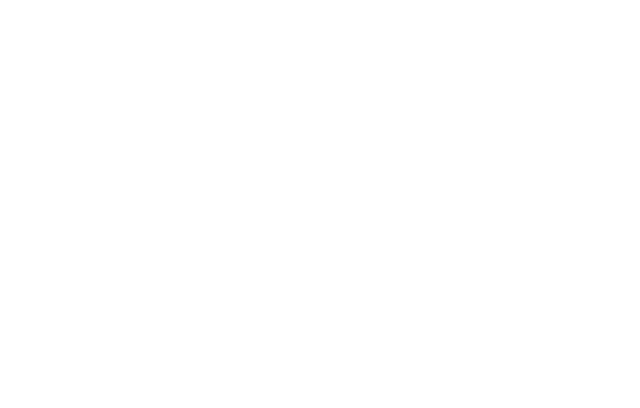
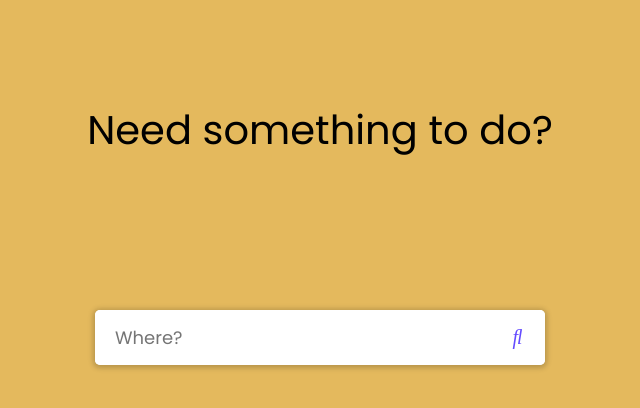
Before and after one commit to mariyasetko/something-to-do, a plain HTML site: page index.html in a window 1280 px wide. Shown: the whole page, without its empty margins (320-960 px from the left). Drawn offline with Linux system fonts and the light colour scheme.

Commit message:
index and style updated on homepage

```diff
--- a/assets/css/style.css
+++ b/assets/css/style.css
@@ -0,0 +1,97 @@
+@import url('https://fonts.googleapis.com/css2?family=Poppins:wght@200;300;400;500;600;700&display=swap');
+*{
+  margin: 0;
+  padding: 0;
+  box-sizing: border-box;
+  font-family: 'Poppins', sans-serif;
+}
+
+body{
+  background: #e4b95d;
+  padding: 0 20px;
+}
+
+::selection{
+  color: #fff;
+  background: #664AFF;
+}
+
+.wrapper{
+  max-width: 450px;
+  margin: 150px auto;
+}
+
+.wrapper .search-input{
+  background: #fff;
+  width: 100%;
+  border-radius: 5px;
+  position: relative;
+  box-shadow: 0px 1px 5px 3px rgba(0,0,0,0.12);
+}
+
+.search-input input{
+  height: 55px;
+  width: 100%;
+  outline: none;
+  border: none;
+  border-radius: 5px;
+  padding: 0 30px 0 20px;
+  font-size: 18px;
+  box-shadow: 0px 1px 5px rgba(0,0,0,0.1);
+}
+
+.search-input.active input{
+  border-radius: 5px 5px 0 0;
+}
+
+.search-input .autocom-box{
+  padding: 0;
+  opacity: 0;
+  pointer-events: none;
+  max-height: 280px;
+  overflow-y: auto;
+}
+
+.search-input.active .autocom-box{
+  padding: 10px 8px;
+  opacity: 1;
+  pointer-events: auto;
+}
+
+.autocom-box li{
+  list-style: none;
+  padding: 8px 12px;
+  display: none;
+  width: 100%;
+  cursor: default;
+  border-radius: 3px;
+}
+
+.search-input.active .autocom-box li{
+  display: block;
+}
+.autocom-box li:hover{
+  background: #efefef;
+}
+
+.search-input .icon{
+  position: absolute;
+  right: 0px;
+  top: 0px;
+  height: 55px;
+  width: 55px;
+  text-align: center;
+  line-height: 55px;
+  font-size: 20px;
+  color: #644bff;
+  cursor: pointer;
+}
+
+header {
+    position: relative;
+    padding-top: 100px;
+    top: 50%;
+    width: 100%;
+    text-align: center;
+    font-size: 40px;
+};
--- a/index.html
+++ b/index.html
@@ -4,14 +4,31 @@
     <meta charset="UTF-8" />
     <meta name="viewport" content="width=device-width, initial-scale=1.0" />
     <meta http-equiv="X-UA-Compatible" content="ie=edge" />
+
+    <link href="https://cdnjs.cloudflare.com/ajax/libs/font-awesome/4.7.0/css/font-awesome.css" rel="stylesheet">
+
+    <link rel="stylesheet" href="./assets/css/style.css"/>
+
     <title>Something To Do</title>
-    <link rel="stylesheet" href="./assets/css/style.css" />
+    <link rel="favicon" type="favicon" src="assets/images/favicon.ico"/>
+
   </head>
+
   <body>
 
     <header>
-        <h1></h1>
+      Need something to do?
     </header>
+
+    <div class="wrapper">
+      <div class="search-input">
+        <a href="" target="_blank" hidden></a>
+        <input type="text" placeholder="Where?">
+        <div class="autocom-box">
+        </div>
+        <div class="icon"><i class="fas fa-search"></i></div>
+      </div>
+    </div>
 
     <script src="./assets/js/script.js"></script>
   </body>
```
Also changed, not shown: assets/images/favicon.ico (added).
